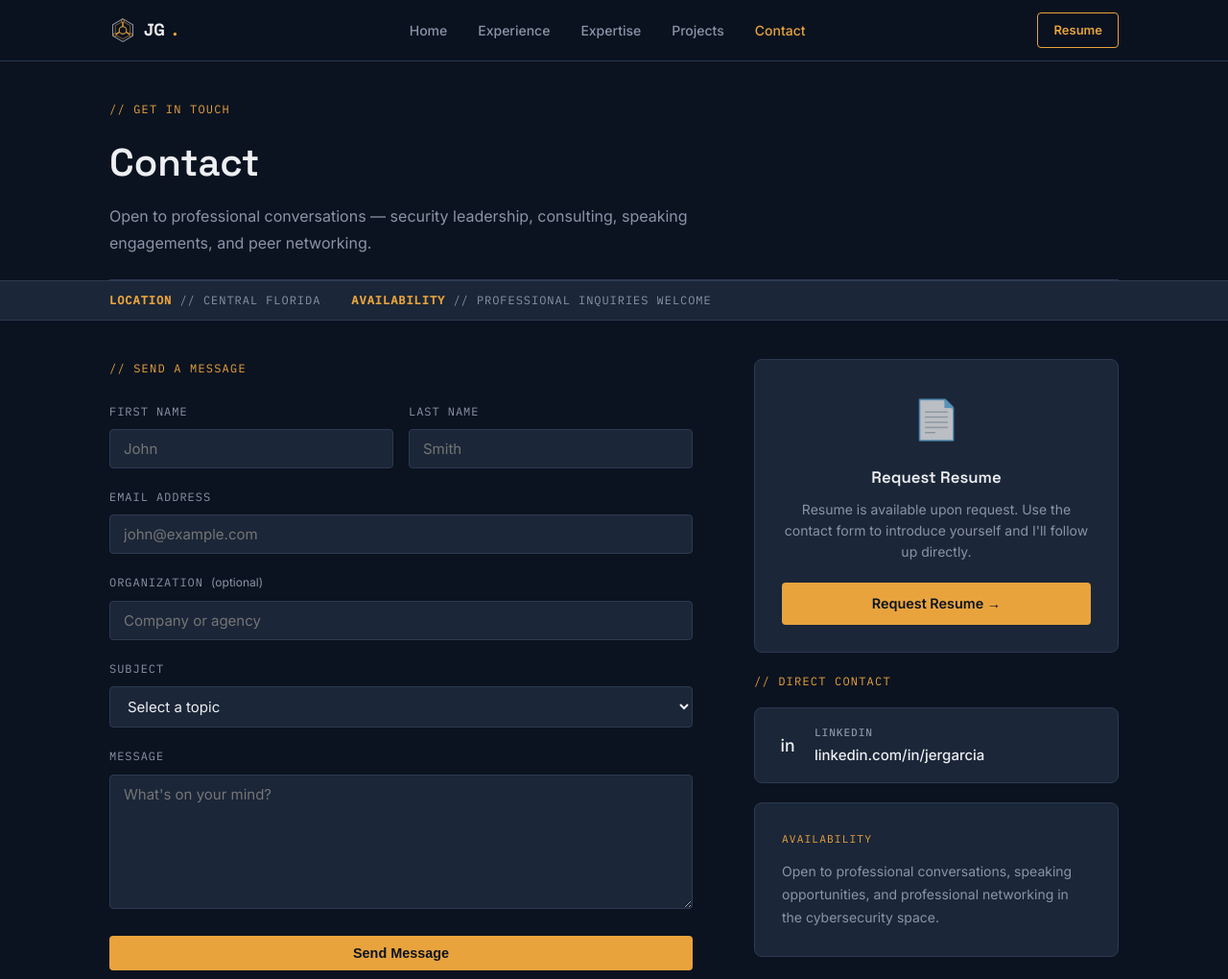
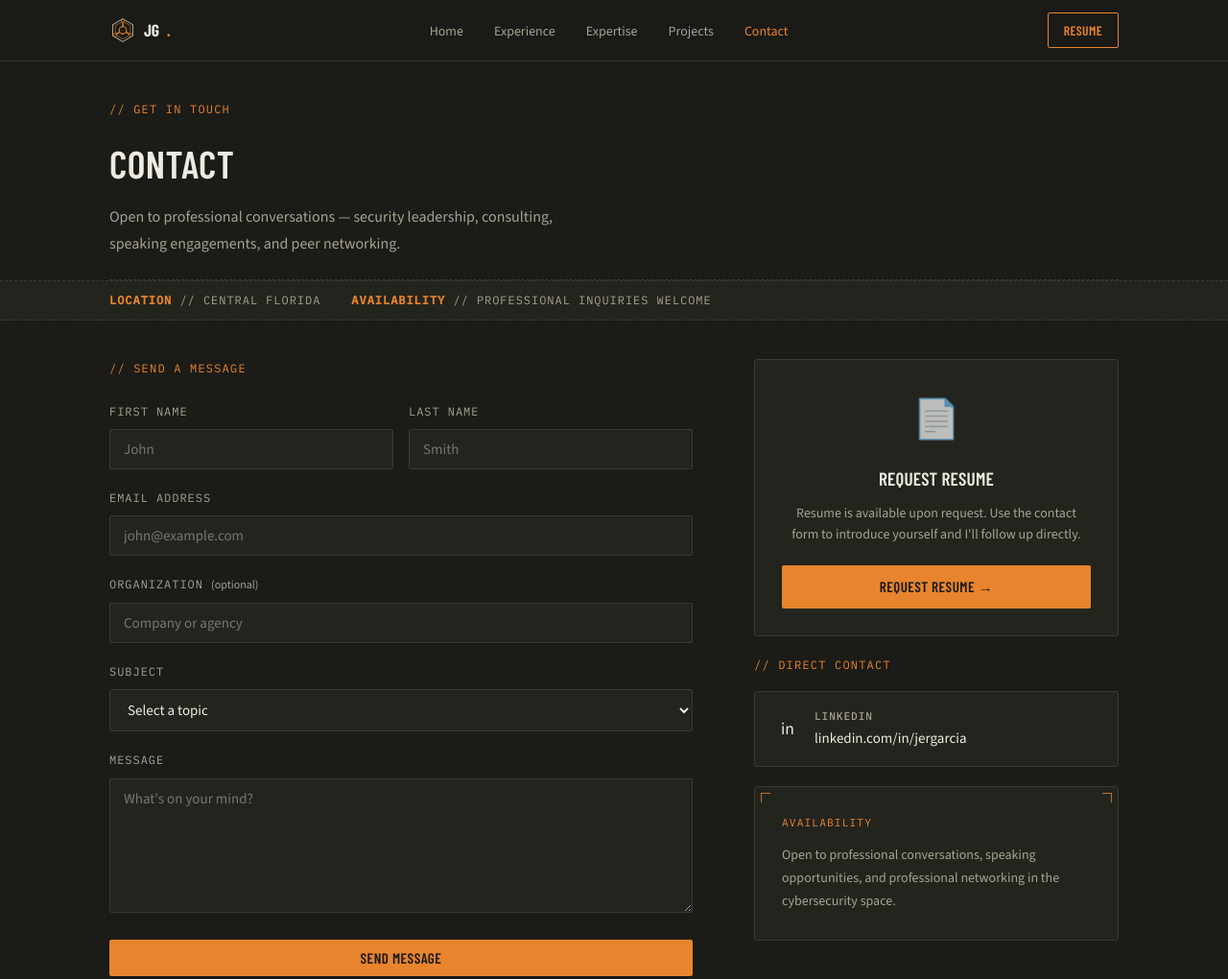
Before and after one commit to jergarcia2/jeremymgarcia.com, a plain HTML site: page contact.html in a window 1280 px wide. Shown: the top 1020 px of the page at 96% size. Drawn offline with nearby package versions, Linux system fonts and the light colour scheme.

Commit message:
Field Manual theme implementation (rebuilt on clean history)
Same content as the original WIP commit, rebuilt on top of the
history-rewrite + SEO/rename work since the original base was
scrubbed. Also updates the font <link> tags (Barlow Condensed /
Source Sans 3, replacing Space Grotesk / Inter) to match the SEO
commit's move away from CSS @import, and updates favicon.svg to
the new palette.

- New palette: charcoal-olive bg, amber accent
- Barlow Condensed (display, uppercase placard-style headings) +
  Source Sans 3 (body)
- Corner-bracket detail on .card/.cert-card
- Dashed schematic dividers on status-line, page-header, .divider
- Sharper corners (radius 4/8px -> 2/3px)
- Updated inline logo SVG + favicon colors across all 5 pages

Not yet merged to main - pending visual review.

Co-Authored-By: Claude Sonnet 5 <noreply@anthropic.com>

```diff
--- a/assets/style.css
+++ b/assets/style.css
@@ -1,7 +1,9 @@
 /* ============================================================
    jeremymgarcia.com — Design System
-   Palette: ink navy / steel / amber accent
-   Type: Space Grotesk (display) / Inter (body) / IBM Plex Mono (labels)
+   Direction: Field Manual — charcoal-olive / amber accent,
+   condensed placard type, schematic (dashed) dividers,
+   corner-bracket cards.
+   Type: Barlow Condensed (display) / Source Sans 3 (body) / IBM Plex Mono (labels)
    ============================================================ */
 
 /* Fonts are loaded via <link> in each page's <head> (not @import here) —
@@ -10,22 +12,22 @@
 
 /* ── Tokens ─────────────────────────────────────────────── */
 :root {
-  --bg:           #0B1320;
-  --panel:        #1B2638;
-  --panel-light:  #243248;
-  --line:         #2C3A52;
-  --text:         #EDEFF2;
-  --text-secondary: #8A94A6;
-  --accent:       #E8A33D;
-  --accent-dim:   #C4872A;
-  --accent-glow:  rgba(232, 163, 61, 0.12);
+  --bg:           #1B1B17;
+  --panel:        #24241E;
+  --panel-light:  #2C2C24;
+  --line:         #3A3A30;
+  --text:         #EDEBE2;
+  --text-secondary: #A6A392;
+  --accent:       #E8842E;
+  --accent-dim:   #C46A1E;
+  --accent-glow:  rgba(232, 132, 46, 0.14);
 
-  --font-display: 'Space Grotesk', sans-serif;
-  --font-body:    'Inter', sans-serif;
+  --font-display: 'Barlow Condensed', sans-serif;
+  --font-body:    'Source Sans 3', sans-serif;
   --font-mono:    'IBM Plex Mono', monospace;
 
-  --radius:       4px;
-  --radius-md:    8px;
+  --radius:       2px;
+  --radius-md:    3px;
   --nav-h:        64px;
 }
 
@@ -67,6 +69,8 @@ a:hover { color: var(--text); }
   font-family: var(--font-display);
   font-size: clamp(1.5rem, 3vw, 2rem);
   font-weight: 600;
+  text-transform: uppercase;
+  letter-spacing: .01em;
   color: var(--text);
   margin-bottom: .5rem;
 }
@@ -85,7 +89,7 @@ section + section { padding-top: 0; }
   top: 0;
   z-index: 100;
   height: var(--nav-h);
-  background: rgba(11, 19, 32, .92);
+  background: rgba(27, 27, 23, .92);
   backdrop-filter: blur(12px);
   border-bottom: 1px solid var(--line);
   display: flex;
@@ -130,8 +134,11 @@ section + section { padding-top: 0; }
 .nav__links a.active { color: var(--accent); }
 
 .nav__resume {
-  font-size: .8125rem;
+  font-family: var(--font-display);
+  font-size: .85rem;
   font-weight: 600;
+  text-transform: uppercase;
+  letter-spacing: .03em;
   padding: 6px 16px;
   border: 1px solid var(--accent);
   border-radius: var(--radius);
@@ -184,8 +191,8 @@ section + section { padding-top: 0; }
 /* ── Status Line ─────────────────────────────────────────── */
 .status-line {
   background: var(--panel);
-  border-top: 1px solid var(--line);
-  border-bottom: 1px solid var(--line);
+  border-top: 1px dashed var(--line);
+  border-bottom: 1px dashed var(--line);
   padding: 10px 0;
   overflow: hidden;
 }
@@ -219,7 +226,8 @@ section + section { padding-top: 0; }
   font-size: clamp(2.25rem, 5vw, 3.5rem);
   font-weight: 700;
   line-height: 1.1;
-  letter-spacing: -.02em;
+  letter-spacing: .01em;
+  text-transform: uppercase;
   color: var(--text);
   margin-bottom: .5rem;
 }
@@ -251,8 +259,11 @@ section + section { padding-top: 0; }
   gap: .5rem;
   padding: 10px 22px;
   border-radius: var(--radius);
-  font-size: .9rem;
+  font-family: var(--font-display);
+  font-size: .95rem;
   font-weight: 600;
+  text-transform: uppercase;
+  letter-spacing: .03em;
   cursor: pointer;
   transition: all .2s;
   border: none;
@@ -303,6 +314,7 @@ section + section { padding-top: 0; }
 
 /* ── Cards ──────────────────────────────────────────────── */
 .card {
+  position: relative;
   background: var(--panel);
   border: 1px solid var(--line);
   border-radius: var(--radius-md);
@@ -313,6 +325,17 @@ section + section { padding-top: 0; }
   border-color: var(--accent);
   transform: translateY(-2px);
 }
+.card::before, .card::after {
+  content: '';
+  position: absolute;
+  width: 10px;
+  height: 10px;
+  top: 6px;
+  border-top: 1px solid var(--accent);
+  opacity: .8;
+}
+.card::before { left: 6px; border-left: 1px solid var(--accent); }
+.card::after  { right: 6px; border-right: 1px solid var(--accent); }
 .card__label {
   font-family: var(--font-mono);
   font-size: .7rem;
@@ -323,8 +346,10 @@ section + section { padding-top: 0; }
 }
 .card__title {
   font-family: var(--font-display);
-  font-size: 1.1rem;
+  font-size: 1.25rem;
   font-weight: 600;
+  text-transform: uppercase;
+  letter-spacing: .01em;
   margin-bottom: .5rem;
 }
 .card__body {
@@ -389,8 +414,10 @@ section + section { padding-top: 0; }
 }
 .timeline__role {
   font-family: var(--font-display);
-  font-size: 1.15rem;
+  font-size: 1.3rem;
   font-weight: 600;
+  text-transform: uppercase;
+  letter-spacing: .01em;
   margin-bottom: .125rem;
 }
 .timeline__org {
@@ -426,6 +453,7 @@ section + section { padding-top: 0; }
   gap: 1.25rem;
 }
 .cert-card {
+  position: relative;
   background: var(--panel);
   border: 1px solid var(--line);
   border-radius: var(--radius-md);
@@ -436,6 +464,17 @@ section + section { padding-top: 0; }
   transition: border-color .2s;
 }
 .cert-card:hover { border-color: var(--accent); }
+.cert-card::before, .cert-card::after {
+  content: '';
+  position: absolute;
+  width: 10px;
+  height: 10px;
+  top: 6px;
+  border-top: 1px solid var(--accent);
+  opacity: .8;
+}
+.cert-card::before { left: 6px; border-left: 1px solid var(--accent); }
+.cert-card::after  { right: 6px; border-right: 1px solid var(--accent); }
 .cert-card__abbr {
   font-family: var(--font-display);
   font-size: 1.5rem;
@@ -523,7 +562,7 @@ section + section { padding-top: 0; }
 /* ── Page header (inner pages) ──────────────────────────── */
 .page-header {
   padding: 40px 0 24px;
-  border-bottom: 1px solid var(--line);
+  border-bottom: 1px dashed var(--line);
   margin-bottom: 0;
   animation: fadeUp .5s ease both;
 }
@@ -543,8 +582,10 @@ section + section { padding-top: 0; }
 }
 .empty-state__title {
   font-family: var(--font-display);
-  font-size: 1.25rem;
+  font-size: 1.4rem;
   font-weight: 600;
+  text-transform: uppercase;
+  letter-spacing: .01em;
   margin-bottom: .5rem;
 }
 .empty-state__body { color: var(--text-secondary); max-width: 40ch; margin: 0 auto 1.5rem; }
@@ -580,7 +621,7 @@ section + section { padding-top: 0; }
 /* ── Divider ─────────────────────────────────────────────── */
 .divider {
   border: none;
-  border-top: 1px solid var(--line);
+  border-top: 1px dashed var(--line);
   margin: 1.5rem 0;
 }
 
--- a/contact.html
+++ b/contact.html
@@ -16,7 +16,7 @@
   <meta name="twitter:description" content="Get in touch with Jeremy Garcia — cybersecurity professional based in Central Florida, open to security engineering and infrastructure security opportunities." />
   <link rel="preconnect" href="https://fonts.googleapis.com">
   <link rel="preconnect" href="https://fonts.gstatic.com" crossorigin>
-  <link href="https://fonts.googleapis.com/css2?family=Space+Grotesk:wght@300;400;500;600;700&family=Inter:wght@300;400;500;600&family=IBM+Plex+Mono:wght@400;500&display=swap" rel="stylesheet">
+  <link href="https://fonts.googleapis.com/css2?family=Barlow+Condensed:wght@500;600;700&family=Source+Sans+3:wght@400;500;600&family=IBM+Plex+Mono:wght@400;500&display=swap" rel="stylesheet">
   <link rel="stylesheet" href="assets/style.css" />
   <style>
     .contact-grid {
@@ -73,8 +73,10 @@
     }
     .resume-card__title {
       font-family: var(--font-display);
-      font-size: 1.05rem;
+      font-size: 1.2rem;
       font-weight: 600;
+      text-transform: uppercase;
+      letter-spacing: .01em;
       margin-bottom: .5rem;
     }
     .resume-card__body {
@@ -102,7 +104,7 @@
 
   <nav class="nav" role="navigation" aria-label="Main navigation">
     <div class="nav__inner">
-      <a href="/" class="nav__logo"><svg width="28" height="31" viewBox="0 0 40 44" xmlns="http://www.w3.org/2000/svg" aria-hidden="true" focusable="false"><polygon points="20,5 35,14 35,30 20,39 5,30 5,14" fill="none" stroke="#8A94A6" stroke-width="1.5"/><polygon points="20,9 31,15 31,29 20,35 9,29 9,15" fill="none" stroke="#E8A33D" stroke-width="0.75"/><line x1="20" y1="22" x2="20" y2="8" stroke="#E8A33D" stroke-width="2" stroke-linecap="round"/><line x1="20" y1="22" x2="32" y2="29" stroke="#E8A33D" stroke-width="2" stroke-linecap="round"/><line x1="20" y1="22" x2="8" y2="29" stroke="#E8A33D" stroke-width="2" stroke-linecap="round"/><circle cx="20" cy="8" r="2.2" fill="#0B1320" stroke="#E8A33D" stroke-width="1"/><circle cx="32" cy="29" r="2.2" fill="#0B1320" stroke="#E8A33D" stroke-width="1"/><circle cx="8" cy="29" r="2.2" fill="#0B1320" stroke="#E8A33D" stroke-width="1"/><circle cx="20" cy="22" r="5.5" fill="#0B1320" stroke="#E8A33D" stroke-width="1.5"/></svg>JG<span>.</span></a>
+      <a href="/" class="nav__logo"><svg width="28" height="31" viewBox="0 0 40 44" xmlns="http://www.w3.org/2000/svg" aria-hidden="true" focusable="false"><polygon points="20,5 35,14 35,30 20,39 5,30 5,14" fill="none" stroke="#A6A392" stroke-width="1.5"/><polygon points="20,9 31,15 31,29 20,35 9,29 9,15" fill="none" stroke="#E8842E" stroke-width="0.75"/><line x1="20" y1="22" x2="20" y2="8" stroke="#E8842E" stroke-width="2" stroke-linecap="round"/><line x1="20" y1="22" x2="32" y2="29" stroke="#E8842E" stroke-width="2" stroke-linecap="round"/><line x1="20" y1="22" x2="8" y2="29" stroke="#E8842E" stroke-width="2" stroke-linecap="round"/><circle cx="20" cy="8" r="2.2" fill="#1B1B17" stroke="#E8842E" stroke-width="1"/><circle cx="32" cy="29" r="2.2" fill="#1B1B17" stroke="#E8842E" stroke-width="1"/><circle cx="8" cy="29" r="2.2" fill="#1B1B17" stroke="#E8842E" stroke-width="1"/><circle cx="20" cy="22" r="5.5" fill="#1B1B17" stroke="#E8842E" stroke-width="1.5"/></svg>JG<span>.</span></a>
       <button class="nav__hamburger" aria-label="Toggle menu" aria-expanded="false">
         <span></span><span></span><span></span>
       </button>
```
Also changed, not shown: experience.html (+2 -2 lines), expertise.html (+2 -2 lines), index.html (+2 -2 lines), projects.html (+2 -2 lines), assets/favicon.svg.
